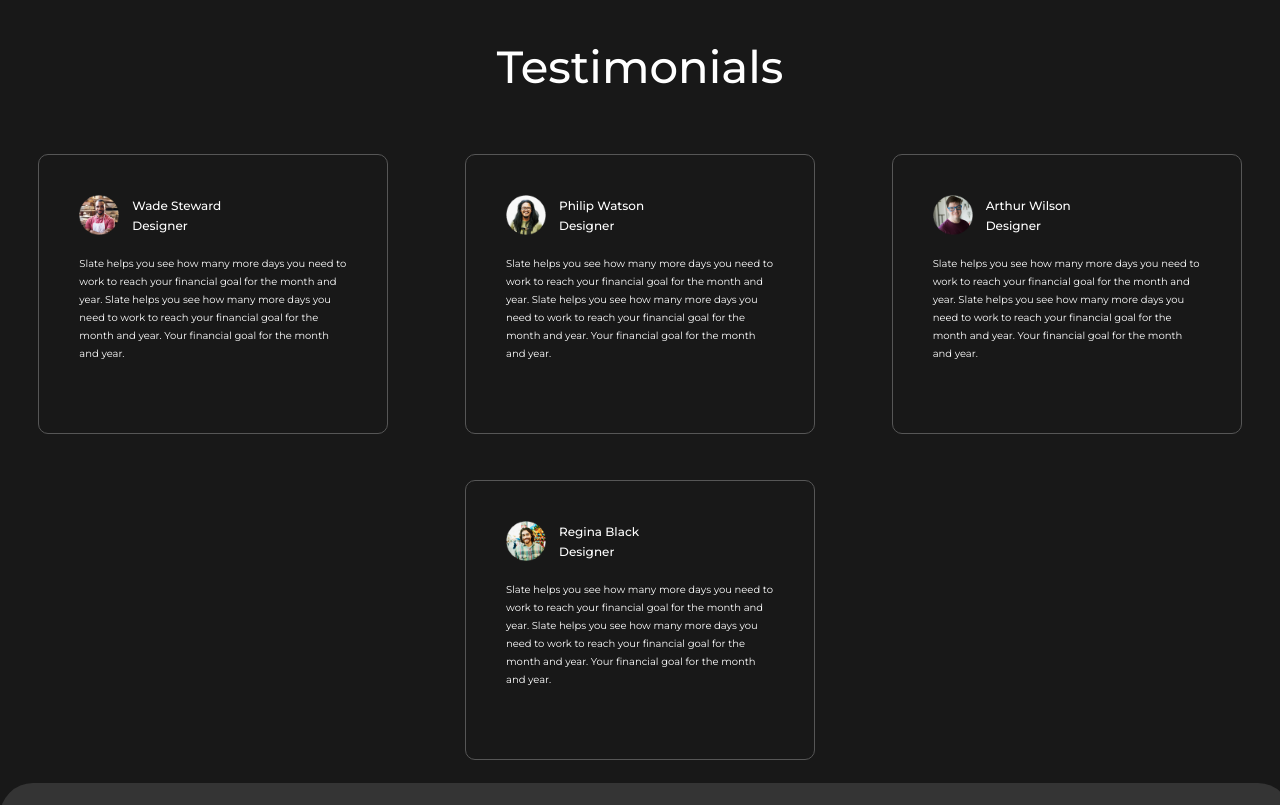
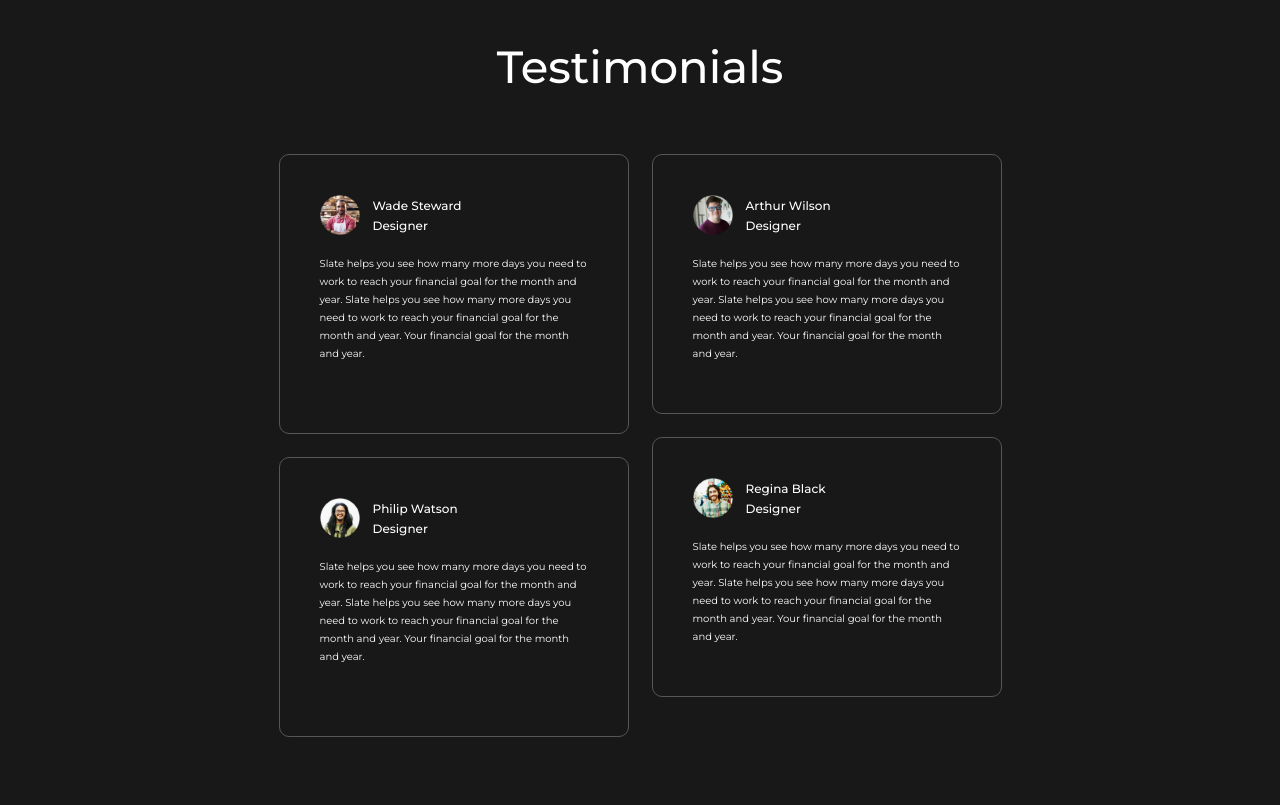
Before and after one commit to CrysLef/Figmaland, a React (Create React App) app: page / in a window 1280 px wide. Shown: the part 4940-5745 px from the top of the page. Built offline with nearby package versions, Linux system fonts and the light colour scheme.

Commit message:
Commit before refactoring

```diff
--- a/src/App.js
+++ b/src/App.js
@@ -94,10 +94,14 @@ function App() {
       <section>
         <TextBox title="Testimonials" />
         <div className="testimonialsBox">
-          <TestimonialsCard image={wadeAvatar} userName="Wade Steward" work="Designer" testimonial="Slate helps you see how many more days you need to work to reach your financial goal for the month and year. Slate helps you see how many more days you need to work to reach your financial goal for the month and year. Your financial goal for the month and year." />
-          <TestimonialsCard image={philipAvatar} userName="Philip Watson" work="Designer" testimonial="Slate helps you see how many more days you need to work to reach your financial goal for the month and year. Slate helps you see how many more days you need to work to reach your financial goal for the month and year. Your financial goal for the month and year." />
-          <TestimonialsCard image={arthurAvatar} userName="Arthur Wilson" work="Designer" testimonial="Slate helps you see how many more days you need to work to reach your financial goal for the month and year. Slate helps you see how many more days you need to work to reach your financial goal for the month and year. Your financial goal for the month and year." />
-          <TestimonialsCard image={reginaAvatar} userName="Regina Black" work="Designer" testimonial="Slate helps you see how many more days you need to work to reach your financial goal for the month and year. Slate helps you see how many more days you need to work to reach your financial goal for the month and year. Your financial goal for the month and year." />
+          <div className="userContainer1">
+            <TestimonialsCard image={wadeAvatar} userName="Wade Steward" work="Designer" testimonial="Slate helps you see how many more days you need to work to reach your financial goal for the month and year. Slate helps you see how many more days you need to work to reach your financial goal for the month and year. Your financial goal for the month and year." />
+            <TestimonialsCard image={philipAvatar} userName="Philip Watson" work="Designer" testimonial="Slate helps you see how many more days you need to work to reach your financial goal for the month and year. Slate helps you see how many more days you need to work to reach your financial goal for the month and year. Your financial goal for the month and year." />
+          </div>
+          <div className="userContainer2">
+            <TestimonialsCard image={arthurAvatar} userName="Arthur Wilson" work="Designer" testimonial="Slate helps you see how many more days you need to work to reach your financial goal for the month and year. Slate helps you see how many more days you need to work to reach your financial goal for the month and year. Your financial goal for the month and year." />
+            <TestimonialsCard image={reginaAvatar} userName="Regina Black" work="Designer" testimonial="Slate helps you see how many more days you need to work to reach your financial goal for the month and year. Slate helps you see how many more days you need to work to reach your financial goal for the month and year. Your financial goal for the month and year." />
+          </div>
         </div>
       </section>
 
--- a/src/globalStyle.js
+++ b/src/globalStyle.js
@@ -16,6 +16,10 @@ export default createGlobalStyle`
 
     body {
         background-color: #181818;
+    }
+
+    footer {
+        margin-top: 18rem;
     }
 
     .buttonBox {
@@ -82,10 +86,25 @@ export default createGlobalStyle`
     .testimonialsBox {
         display: flex;
         flex-direction: column;
+        justify-content: center;
+        margin-bottom: 15rem;
 
         @media (min-width: 768px) {
             flex-direction: row;
             flex-wrap: wrap;
+
+            .userContainer1 {
+                margin-right: 2.3rem;
+            }
+        }
+    }
+
+    @media (min-width: 1020px) {
+
+        .userContainer2 {
+            .differentHeight {
+                height: 26rem;
+            }
         }
     }
 `
```
